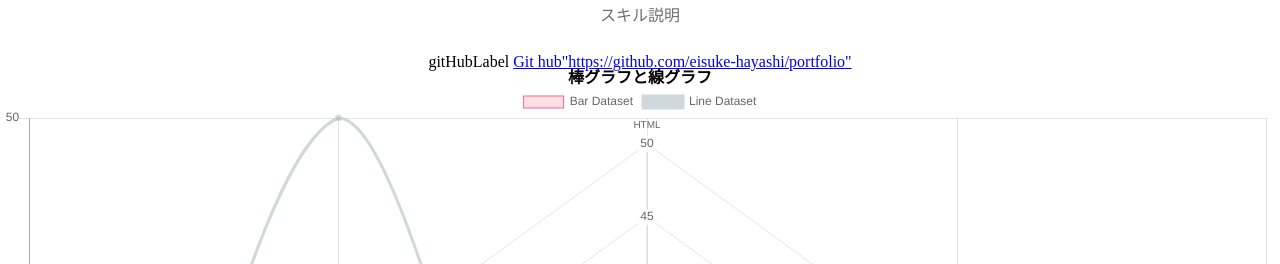
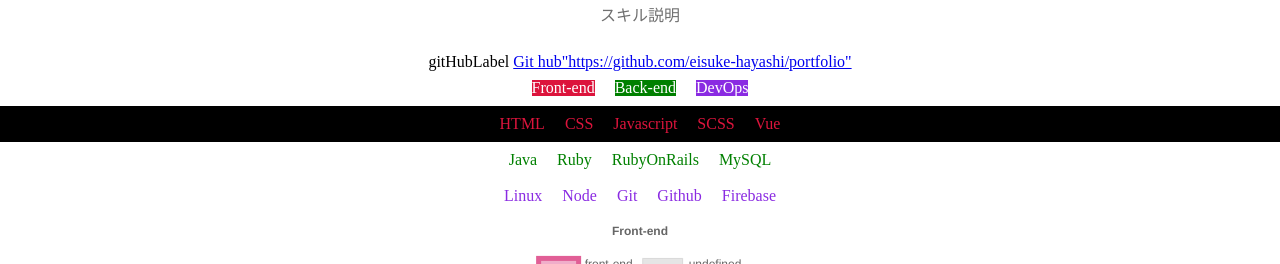
Before and after one commit to eisuke-hayashi/portfolio, a Vue app: page / in a window 1280 px wide. Shown: the part 529-793 px from the top of the page. Built offline with nearby package versions, Linux system fonts and the light colour scheme; what vue-smoothscroll would draw is missing.

Commit message:
【ポートフォリオ実装】20200415

```diff
--- a/src/components/Backend.vue
+++ b/src/components/Backend.vue
@@ -8,54 +8,35 @@ export default {
     return {
       data: {
         labels: ['Java','Ruby','RubyOnRails','MySQL'],
-        datasets: [
+        datasets: [{
+    label: 'back-end',
+    data: [2, 3, 3, 4],
+    backgroundColor: 'RGBA(225,95,150, 0.5)',
+    borderColor: 'RGBA(225,95,150, 1)',
+    borderWidth: 5,
+    pointBackgroundColor: 'RGB(46,106,177)'
+  },
           {
-            label: 'Bar Dataset',
-            data: [10, 20, 30, 40, 50, 30],
-            backgroundColor: [
-              'rgba(255, 99, 132, 0.2)',
-              'rgba(54, 162, 235, 0.2)',
-              'rgba(255, 206, 86, 0.2)',
-              'rgba(75, 192, 192, 0.2)',
-              'rgba(153, 102, 255, 0.2)',
-              'rgba(255, 159, 64, 0.2)'
-            ],
-            borderColor: [
-              'rgba(255, 99, 132, 1)',
-              'rgba(54, 162, 235, 1)',
-              'rgba(255, 206, 86, 1)',
-              'rgba(75, 192, 192, 1)',
-              'rgba(153, 102, 255, 1)',
-              'rgba(255, 159, 64, 1)'
-            ],
             borderWidth: 1
-          },
-          {
-            label: 'Line Dataset',
-            data: [10, 50, 20, 30, 30, 40],
-            borderColor: '#CFD8DC',
-            fill: false,
-            type: 'line',
-            lineTension: 0.3,
           }
         ]
       },
       options: {
-        scales: {
-          xAxes: [{
-            scaleLabel: {
-              display: true,
-              labelString: 'Month'
-            }
-          }],
-          yAxes: [{
-            ticks: {
-              beginAtZero: true,
-              stepSize: 10,
-            }
-          }]
-        }
+  title: {
+    display: true,
+  text: 'Back-end'
+  },
+  scale:{
+    ticks:{
+      suggestedMax: 5,
+      suggestedMin: 0,
+      stepSize: 5,
+      callback: function(value){
+        return  value +  '点'
       }
+    }
+  }
+}
     }
   },
   mounted () {
--- a/src/components/Dev.vue
+++ b/src/components/Dev.vue
@@ -8,54 +8,35 @@ export default {
     return {
       data: {
         labels: ['Linux','Node','Git','Github','Firebase'],
-        datasets: [
+        datasets: [{
+    label: 'devops',
+    data: [2, 2, 3, 4, 2],
+    backgroundColor: 'RGBA(225,95,150, 0.5)',
+    borderColor: 'RGBA(225,95,150, 1)',
+    borderWidth: 5,
+    pointBackgroundColor: 'RGB(46,106,177)'
+  },
           {
-            label: 'Bar Dataset',
-            data: [10, 20, 30, 40, 50, 30],
-            backgroundColor: [
-              'rgba(255, 99, 132, 0.2)',
-              'rgba(54, 162, 235, 0.2)',
-              'rgba(255, 206, 86, 0.2)',
-              'rgba(75, 192, 192, 0.2)',
-              'rgba(153, 102, 255, 0.2)',
-              'rgba(255, 159, 64, 0.2)'
-            ],
-            borderColor: [
-              'rgba(255, 99, 132, 1)',
-              'rgba(54, 162, 235, 1)',
-              'rgba(255, 206, 86, 1)',
-              'rgba(75, 192, 192, 1)',
-              'rgba(153, 102, 255, 1)',
-              'rgba(255, 159, 64, 1)'
-            ],
             borderWidth: 1
-          },
-          {
-            label: 'Line Dataset',
-            data: [10, 50, 20, 30, 30, 40],
-            borderColor: '#CFD8DC',
-            fill: false,
-            type: 'line',
-            lineTension: 0.3,
           }
         ]
       },
       options: {
-        scales: {
-          xAxes: [{
-            scaleLabel: {
-              display: true,
-              labelString: 'Month'
-            }
-          }],
-          yAxes: [{
-            ticks: {
-              beginAtZero: true,
-              stepSize: 10,
-            }
-          }]
-        }
+  title: {
+    display: true,
+  text: 'DevOps'
+  },
+  scale:{
+    ticks:{
+      suggestedMax: 5,
+      suggestedMin: 0,
+      stepSize: 5,
+      callback: function(value){
+        return  value +  '点'
       }
+    }
+  }
+}
     }
   },
   mounted () {
--- a/src/components/Frontend.vue
+++ b/src/components/Frontend.vue
@@ -8,54 +8,35 @@ export default {
     return {
       data: {
         labels: ['HTML','CSS','Javascript','SCSS','Vue'],
-        datasets: [
+        datasets: [{
+    label: 'front-end',
+    data: [1, 1, 1, 1, 2],
+    backgroundColor: 'RGBA(225,95,150, 0.5)',
+    borderColor: 'RGBA(225,95,150, 1)',
+    borderWidth: 5,
+    pointBackgroundColor: 'RGB(100,0,0)'
+  },
           {
-            label: 'Bar Dataset',
-            data: [10, 20, 30, 40, 50, 30],
-            backgroundColor: [
-              'rgba(255, 99, 132, 0.2)',
-              'rgba(54, 162, 235, 0.2)',
-              'rgba(255, 206, 86, 0.2)',
-              'rgba(75, 192, 192, 0.2)',
-              'rgba(153, 102, 255, 0.2)',
-              'rgba(255, 159, 64, 0.2)'
-            ],
-            borderColor: [
-              'rgba(255, 99, 132, 1)',
-              'rgba(54, 162, 235, 1)',
-              'rgba(255, 206, 86, 1)',
-              'rgba(75, 192, 192, 1)',
-              'rgba(153, 102, 255, 1)',
-              'rgba(255, 159, 64, 1)'
-            ],
             borderWidth: 1
-          },
-          {
-            label: 'Line Dataset',
-            data: [10, 50, 20, 30, 30, 40],
-            borderColor: '#CFD8DC',
-            fill: false,
-            type: 'line',
-            lineTension: 0.3,
           }
         ]
       },
       options: {
-        scales: {
-          xAxes: [{
-            scaleLabel: {
-              display: true,
-              labelString: 'Month'
-            }
-          }],
-          yAxes: [{
-            ticks: {
-              beginAtZero: true,
-              stepSize: 10,
-            }
-          }]
-        }
+  title: {
+    display: true,
+  text: 'Front-end'
+  },
+  scale:{
+    ticks:{
+      suggestedMax: 5,
+      suggestedMin: 0,
+      stepSize: 5,
+      callback: function(value){
+        return  value +  '点'
       }
+    }
+  }
+}
     }
   },
   mounted () {
--- a/src/components/Menu.vue
+++ b/src/components/Menu.vue
@@ -6,28 +6,28 @@
           id="drawerMenuItemLink"
           href=".mainSection"
           @click="clickSmoothScroll1()"
-        >・HOME </a>
+        >HOME </a>
       </li>
       <li id="drawerMenuItem">
         <a
           id="drawerMenuItemLink"
           href=".aboutSection"
           @click="clickSmoothScroll2()"
-        >・ABOUT ME </a>
+        >ABOUT ME </a>
       </li>
       <li id="drawerMenuItem">
         <a
           id="drawerMenuItemLink"
           href=".skillSection"
           @click="clickSmoothScroll3()"
-        >・SKILL </a>
+        >SKILL </a>
       </li>
       <li id="drawerMenuItem">
         <a
           id="drawerMenuItemLink"
           href=".visionSection"
           @click="clickSmoothScroll4()"
-        >・VISION </a>
+        >VISION </a>
       </li>
     </ul>
   </div>
@@ -82,7 +82,7 @@ export default {
 
 <style scoped>
 #drawerSection {
-  background-color: #f3f3f3;
+  background-color: grey;
   width: 100%;
   height: auto;
 }
--- a/src/components/Skill.vue
+++ b/src/components/Skill.vue
@@ -15,15 +15,69 @@
     >
       Git hub"https://github.com/eisuke-hayashi/portfolio"
     </a>
-    <div>
-      <h1>棒グラフと線グラフ</h1>
+    <div id="skillCategories">
+      <ul>
+        <li
+          id="front"
+          @click="setCurrentChart('front')"
+        >
+          Front-end
+        </li>
+        <li
+          id="back"
+          @click="setCurrentChart('back')"
+        >
+          Back-end
+        </li>
+        <li
+          id="dev"
+          @click="setCurrentChart('dev')"
+        >
+          DevOps
+        </li>
+      </ul>
     </div>
-    <a id="skillCategories" />
-    <div id="skillList" />
+    <div id="skillList">
+      <ul
+        id="frontend"
+        :class="{'frontchange': frontActive}"
+      >
+        <li>HTML</li>
+        <li>CSS</li>
+        <li>Javascript</li>
+        <li>SCSS</li>
+        <li>Vue</li>
+      </ul>
+      <ul
+        id="backend"
+        :class="{'backchange': backActive}"
+      >
+        <li>Java</li>
+        <li>Ruby</li>
+        <li>RubyOnRails</li>
+        <li>MySQL</li>
+      </ul>
+      <ul
+        id="devops"
+        :class="{'devchange': devActive}"
+      >
+        <li>Linux</li>
+        <li>Node</li>
+        <li>Git</li>
+        <li>Github</li>
+        <li>Firebase</li>
+      </ul>
+    </div>
     <div id="skillGraph">
-      <frontend />
-      <backend />
-      <Dev />
+      <div v-if="frontActive">
+        <frontend />
+      </div>
+      <div v-if="backActive">
+        <backend />
+      </div>
+      <div v-if="devActive">
+        <Dev />
+      </div>
     </div>
   </div>
 </template>
@@ -38,8 +92,29 @@ export default {
       Frontend,
       Backend,
       Dev
+},
+data(){
+  return{
+    currentChart: 'front'
+  }
+},
+computed: {
+     frontActive() {
+       return this.currentChart=='front';
+     },
+     backActive() {
+       return this.currentChart=='back';
+     },
+     devActive() {
+       return this.currentChart=='dev';
+     }
+},
+methods: {
+     setCurrentChart(chart) {
+       this.currentChart = chart;
+     }
+  }
 }
-  }
 </script>
 
 <!-- Add "scoped" attribute to limit CSS to this component only -->
@@ -49,6 +124,7 @@ export default {
   background-color: #fff;
   width: 100%;
   height: 100%;
+  list-style: none;
 }
 
 #skillTitle {
@@ -73,4 +149,65 @@ export default {
   font-size: 12pt;
 }
 
+#skillCategories li {
+  display: inline-block;
+  list-style: none;
+  margin: 10px;
+  color: #fff;
+}
+
+#front {
+  background-color: crimson;
+}
+
+#back {
+  background-color: green;
+}
+
+#dev {
+  background-color: blueviolet;
+}
+
+#skillList li {
+  list-style: none;
+  display: inline-block;
+  margin: 40px;
+  color: #fff;
+}
+
+#frontend li {
+  color: crimson;
+  display: inline-block;
+  vertical-align: middle;
+  margin: 10px;
+}
+
+#backend li {
+  color: green;
+  display: inline-block;
+  vertical-align: middle;
+  margin: 10px;
+}
+
+#devops li {
+  color: blueviolet;
+  display: inline-block;
+  vertical-align: middle;
+  margin: 10px;
+}
+
+.frontchange {
+  color: crimson;
+  background-color: black;
+}
+
+.backchange {
+  color: green;
+  background-color: black;
+}
+
+.devchange {
+  color: blueviolet;
+  background-color: black;
+}
 </style>
```
